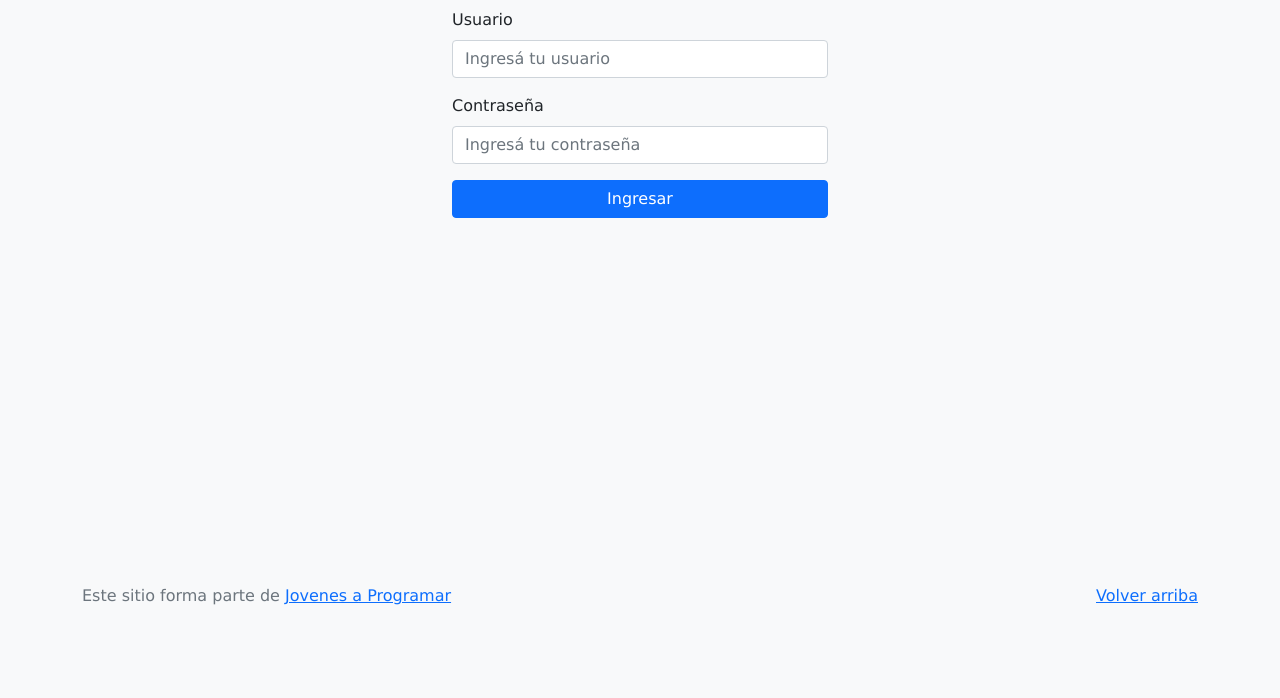
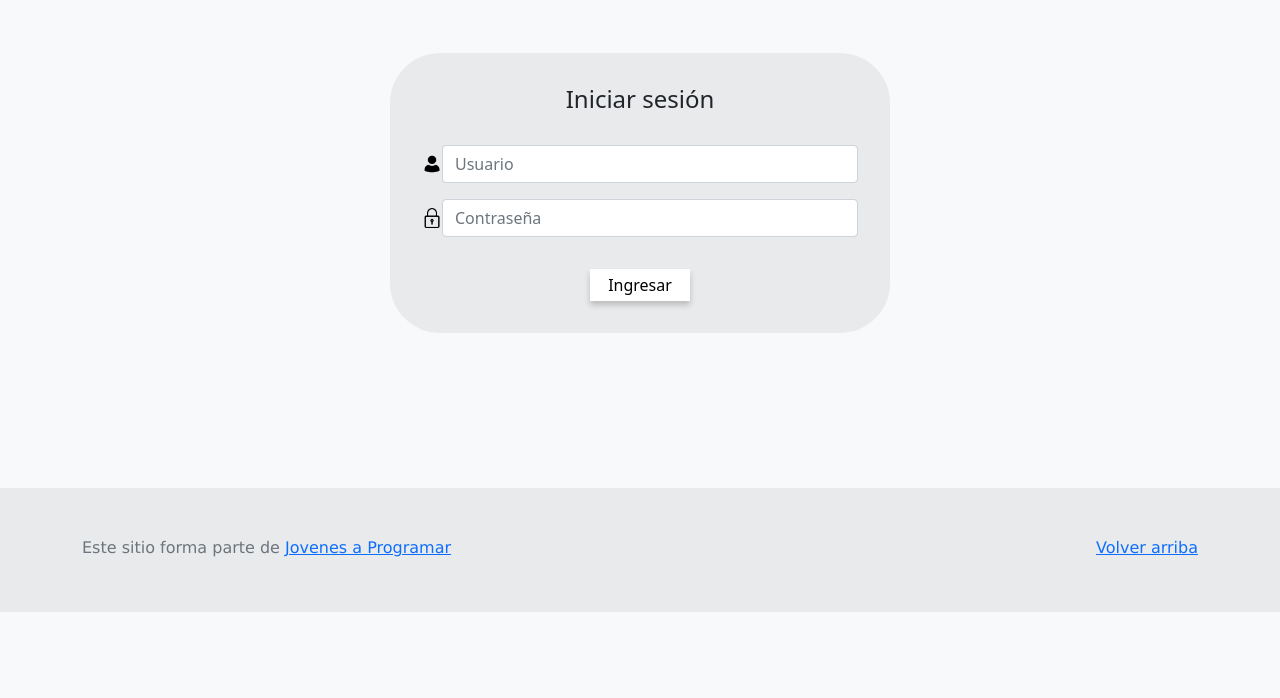
Before and after one commit to emanueldeabreu/proyectoJaP, a plain HTML site: page login.html in a window 1280 px wide. Shown: the part 102-800 px from the top of the page. Drawn offline with Linux system fonts and the light colour scheme.

Commit message:
Avances en Login

```diff
--- a/css/styles.css
+++ b/css/styles.css
@@ -188,3 +188,47 @@ a.custom-card:hover {
 .checked {
   color: orange;
 }
+
+
+
+main {
+  display: flex;
+  justify-content: center;
+  align-items: center;
+}
+
+footer{
+  background-color: rgba(200, 200, 200, 0.300);
+}
+
+.container-login{
+  background-color: rgba(200, 200, 200, 0.300);
+  width: 500px;
+  align-self: center;
+  border-radius: 50px;
+  padding: 2rem;
+}
+
+.title-login{
+  text-align: center;
+  margin-bottom: 2rem;
+}
+
+.input-login{
+  display: flex;
+  align-items: center;
+  margin-bottom: 1rem;
+  margin-top: 1rem;
+}
+
+.btn-login {
+  display: block;
+  margin: 2rem auto 0 auto;
+  width: 100px;
+  padding: 0.25rem;
+  text-align: center;
+  background-color: white;
+  color: black;
+  border: none;
+  box-shadow: 0 4px 6px rgba(0, 0, 0, 0.2);
+}
--- a/login.html
+++ b/login.html
@@ -17,22 +17,23 @@
 </head>
 
 <body>
-  <main class="mt-5">
 
-  <div class="container" style="max-width: 400px;">
-    <h2 class="text-center mb-4">Iniciar Sesión</h2>
+  <main class="login">
+
+  <div class="container-login">
+    <h4 class="title-login">Iniciar sesión</h4>
     <form>
-      <div class="mb-3">
-        <label for="usuario" class="form-label">Usuario</label>
-        <input type="text" class="form-control" id="usuario" name="usuario" placeholder="Ingresá tu usuario" required>
+      <div class="input-login">
+        <img src="img\icono_login_usuario.png" alt="usuario" width="20">
+        <input type="text" class="form-control" id="usuario" name="usuario" placeholder="Usuario" required>
       </div>
 
-      <div class="mb-3">
-        <label for="contrasena" class="form-label">Contraseña</label>
-        <input type="password" class="form-control" id="contrasena" name="contrasena" placeholder="Ingresá tu contraseña" required>
+      <div class="input-login">
+        <img src="img\icono_login_contrasenia.png" alt="contrasenia" width="20">
+        <input type="password" class="form-control" id="contrasena" name="contrasena" placeholder="Contraseña" required>
       </div>
 
-      <button type="submit" class="btn btn-primary w-100">Ingresar</button>
+      <button type="submit" class="btn-login">Ingresar</button>
     </form>
   </div>
 </main>
```
Also changed, not shown: img/icono_login_contrasenia.png (added), img/icono_login_usuario.png (added).
